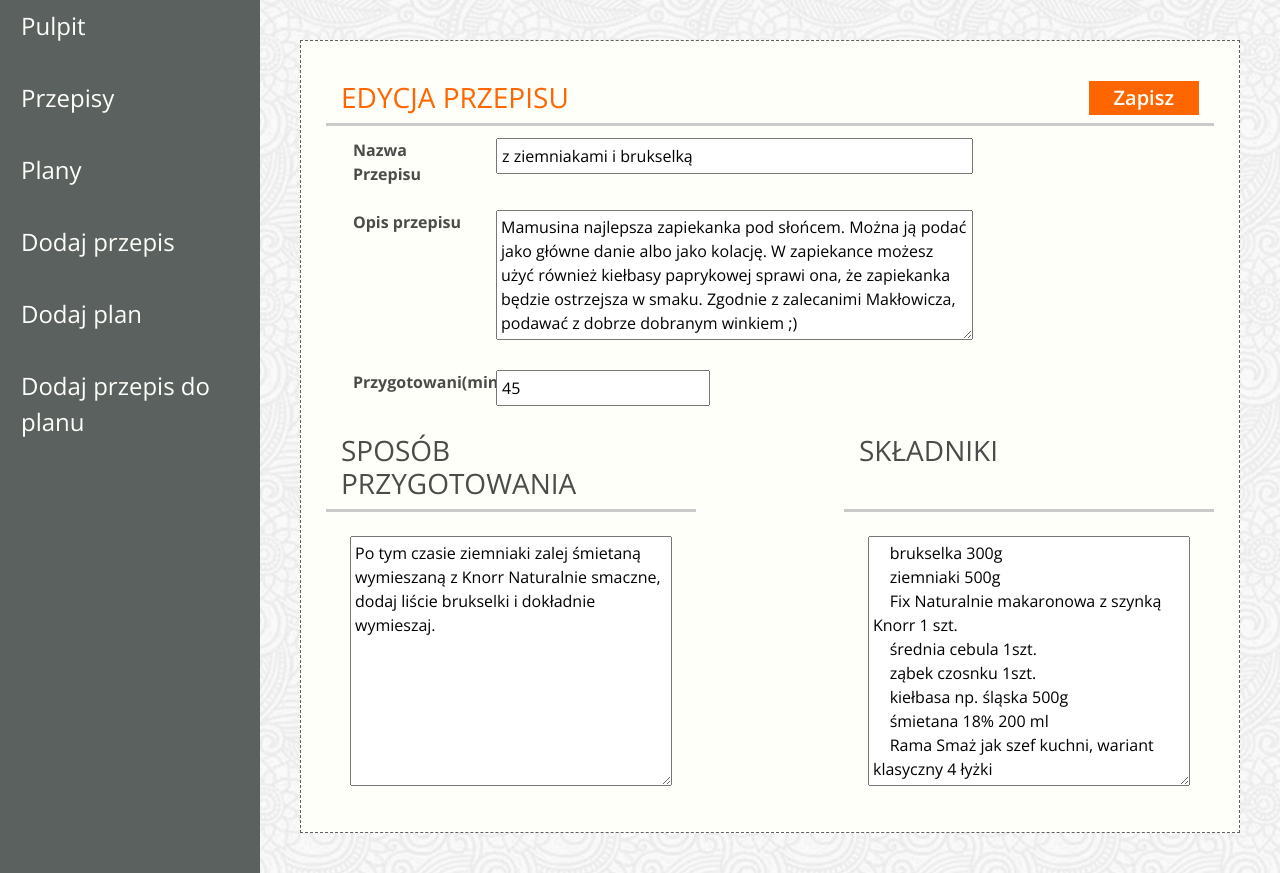
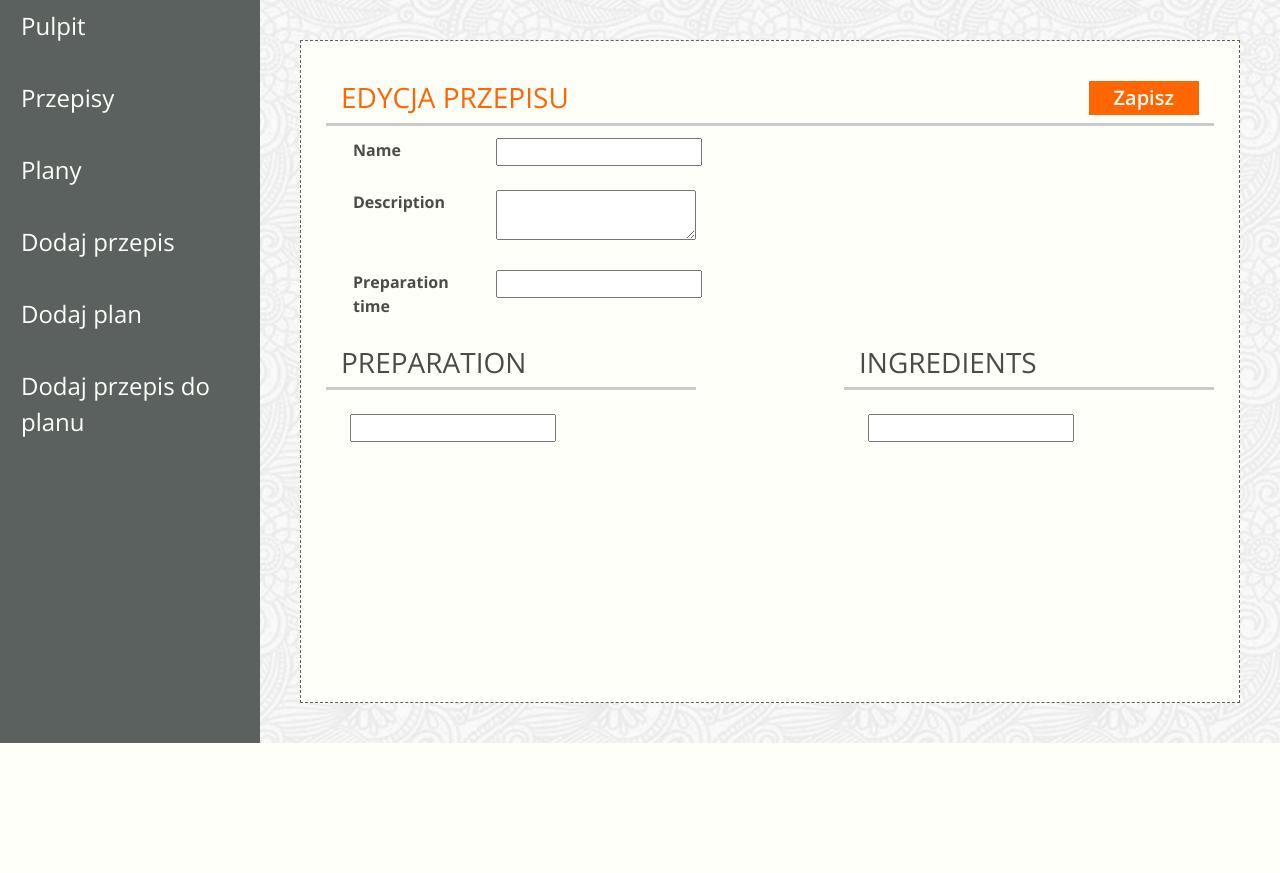
Before and after one commit to JoannaGradowska/CL-ScrumLabProject, a Django app: template jedzonko/templates/app-edit-recipe.html in a window 1280 px wide. Shown: the part 84-957 px from the top of the page. After the commit the page ends 827 px from the top, so only its background shows below. Run offline with Django 3.2, Linux system fonts and the light colour scheme; the template is opened without the code that fills it: most values are stand-ins (such as "Sample title", 1, 10 or a date in 2020); form fields are guessed from the names that the template uses; some libraries are stand-ins or nearby versions; some web fonts are replaced.

Commit message:
create new recipe based on chosen one

```diff
--- a/jedzonko/templates/app-edit-recipe.html
+++ b/jedzonko/templates/app-edit-recipe.html
@@ -1,69 +1,58 @@
 {% extends "__base__.html" %}
-{% block title %}{% endblock title %}
+{% block title %}Modyfikuj przepis{% endblock title %}
 {% block content %}
 <div class="dashboard-content border-dashed p-3 m-4 view-height">
 
+    <form method="post" action="">
+
         <div class="mt-4 ml-4 mr-4">
             <div class="row border-bottom border-3">
-            <div class="col"><h3 class="color-header text-uppercase">Edycja
-                przepisu</h3></div>
+                <div class="col"><h3 class="color-header text-uppercase">Edycja przepisu</h3></div>
                 <div class="col d-flex justify-content-end mb-2">
-                <button type="submit"
-                        class="btn btn-color rounded-0 pt-0 pb-0 pr-4 pl-4">
-                    Zapisz
-                </button>
+                    <button type="submit" class="btn btn-color rounded-0 pt-0 pb-0 pr-4 pl-4">Zapisz</button>
                 </div>
             </div>
 
             <table class="table borderless">
                 <tbody>
                 <tr class="d-flex">
-                <th scope="row" class="col-2">Nazwa Przepisu</th>
+                    <th scope="row" class="col-2">{{ form.name.label }}</th>
                     <td class="col-7">
-                    <input class="w-100 p-1" value="z ziemniakami i brukselką">
+                        {{ form.name }}
                     </td>
                 </tr>
                 <tr class="d-flex">
-                <th scope="row" class="col-2">Opis przepisu</th>
-                <td class="col-7"><textarea class="w-100 p-1" rows="5">Mamusina najlepsza zapiekanka pod słońcem. Można ją podać jako główne danie albo jako kolację. W zapiekance możesz użyć również kiełbasy paprykowej sprawi ona, że zapiekanka będzie ostrzejsza w smaku. Zgodnie z zalecanimi Makłowicza, podawać z dobrze dobranym winkiem ;)</textarea>
+                    <th scope="row" class="col-2">{{ form.description.label }}</th>
+                    <td class="col-7">
+                        {{ form.description }}
                     </td>
                 </tr>
                 <tr class="d-flex">
-                <th scope="row" class="col-2">Przygotowani(minuty)</th>
+                    <th scope="row" class="col-2">{{ form.preparation_time.label }}</th>
                     <td class="col-3">
-                    <input class="p-1" type="number" value="45">
+                        {{ form.preparation_time }}
                     </td>
                 </tr>
                 </tbody>
             </table>
 
             <div class="row d-flex">
-            <div class="col-5 border-bottom border-3"><h3
-                    class="text-uppercase">Sposób przygotowania</h3></div>
+                <div class="col-5 border-bottom border-3"><h3 class="text-uppercase">{{ form.preparation.label }}</h3></div>
                 <div class="col-2"></div>
-            <div class="col-5 border-bottom border-3"><h3
-                    class="text-uppercase">Składniki</h3></div>
+                <div class="col-5 border-bottom border-3"><h3 class="text-uppercase">{{ form.ingredients.label }}</h3></div>
             </div>
             <div class="row d-flex">
                 <div class="col-5 p-4">
-                <textarea class="w-100 p-1" rows="10">Po tym czasie ziemniaki zalej śmietaną wymieszaną z Knorr Naturalnie smaczne, dodaj liście brukselki i dokładnie wymieszaj.</textarea>
+                    {{ form.preparation }}
                 </div>
                 <div class="col-2"></div>
-
                 <div class="col-5 p-4">
-                                    <textarea class="w-100 p-1" rows="10">
-    brukselka 300g
-    ziemniaki 500g
-    Fix Naturalnie makaronowa z szynką Knorr 1 szt.
-    średnia cebula 1szt.
-    ząbek czosnku 1szt.
-    kiełbasa np. śląska 500g
-    śmietana 18% 200 ml
-    Rama Smaż jak szef kuchni, wariant klasyczny 4 łyżki
-    gałązka tymianku 1 szt.
-                                    </textarea>
+                    {{ form.ingredients }}
                 </div>
             </div>
         </div>
+        <input type="hidden" name="recipe_id" value="{{ recipe_id }}">
+        {% csrf_token %}
+    </form>
 </div>
 {% endblock content %}
```
Also changed, not shown: jedzonko/forms.py (+21 -0 lines), jedzonko/views.py (+17 -4 lines). Lines whose indentation alone changed are shown as unchanged.
